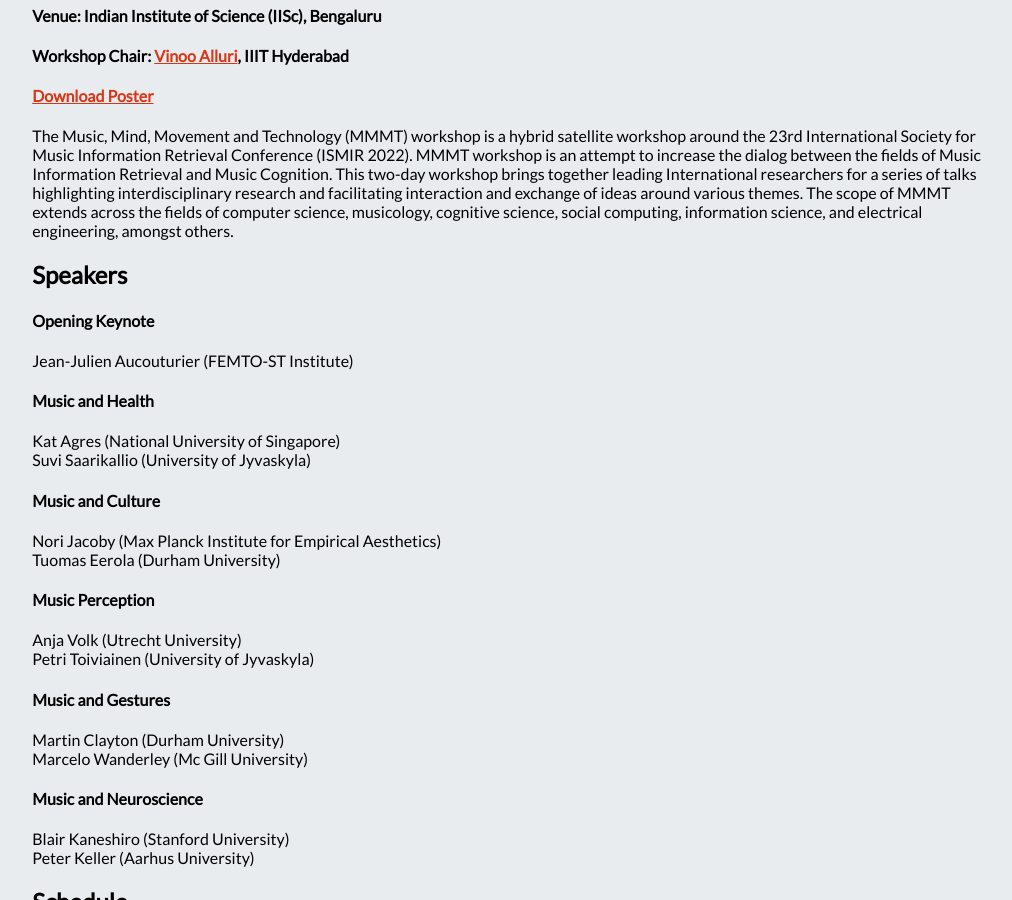
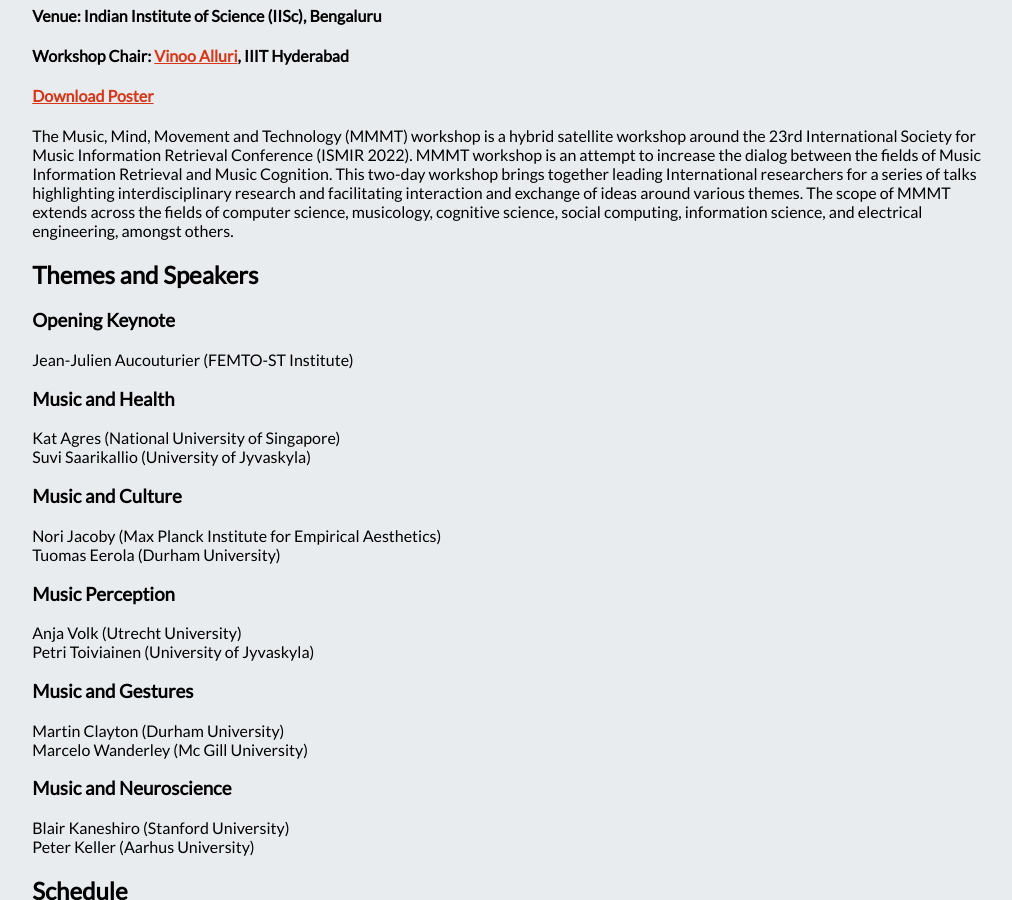
Before and after one commit to ismir2022/ismir2022.github.io, a Jekyll site: the page built from satellites/mmmt_staging.md, in a window 1280 px wide and 900 px high, scrolled down 696 px. Shown: the whole window, without its empty margins (155-1167 px from the left). Built offline with Jekyll 4.4.1, drawn with Linux system fonts in a browser that asks for light colours; nearby versions of some CDN libraries.

Commit message:
Update mmmt_staging.md

```diff
--- a/satellites/mmmt_staging.md
+++ b/satellites/mmmt_staging.md
@@ -12,28 +12,28 @@
 
 The Music, Mind, Movement and Technology (MMMT) workshop is a hybrid satellite workshop around the 23rd International Society for Music Information Retrieval Conference (ISMIR 2022). MMMT workshop is an attempt to increase the dialog between the fields of Music Information Retrieval and Music Cognition. This two-day workshop brings together leading International researchers for a series of talks highlighting interdisciplinary research and facilitating interaction and exchange of ideas around various themes. The scope of MMMT extends across the fields of computer science, musicology, cognitive science, social computing, information science, and electrical engineering, amongst others.
 
-## Speakers
+## Themes and Speakers
 
-#### Opening Keynote
+### Opening Keynote
 Jean-Julien Aucouturier (FEMTO-ST Institute)
 
-#### Music and Health
+### Music and Health
 Kat Agres (National University of Singapore)<br>
 Suvi Saarikallio (University of Jyvaskyla)
 
-#### Music and Culture
+### Music and Culture
 Nori Jacoby (Max Planck Institute for Empirical Aesthetics)<br>
 Tuomas Eerola (Durham University)
 
-#### Music Perception
+### Music Perception
 Anja Volk (Utrecht University)<br>
 Petri Toiviainen (University of Jyvaskyla)
 
-#### Music and Gestures
+### Music and Gestures
 Martin Clayton (Durham University)<br>
 Marcelo Wanderley (Mc Gill University)
 
-#### Music and Neuroscience
+### Music and Neuroscience
 Blair Kaneshiro (Stanford University)<br>
 Peter Keller (Aarhus University)<br>
 
```
